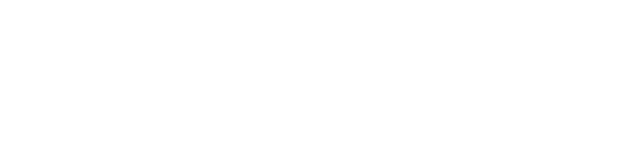
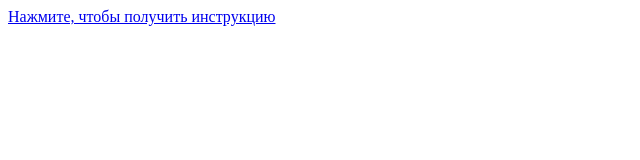
Before and after one commit to duvaka/pdf, a plain HTML site: page index.html in a window 1280 px wide. Shown: the whole page, without its empty margins (0-640 px from the left). Drawn offline with Linux system fonts and the light colour scheme.

Commit message:
Update index.html

```diff
--- a/index.html
+++ b/index.html
@@ -1,3 +1,3 @@
 <html>
-  <a href="%D0%98%D0%BD%D1%81%D1%82%D1%80%D1%83%D0%BA%D1%86%D0%B8%D1%8F%20%D0%A7%D0%B8%D1%81%D1%82%D0%BE%D0%B4%D0%B5%D0%B7_%D0%9A%D0%BE%D0%BD%D1%86%D0%B5%D0%BD%D1%82%D1%80%D0%B0%D1%82.pdf"/a>
+  <a href="%D0%98%D0%BD%D1%81%D1%82%D1%80%D1%83%D0%BA%D1%86%D0%B8%D1%8F%20%D0%A7%D0%B8%D1%81%D1%82%D0%BE%D0%B4%D0%B5%D0%B7_%D0%9A%D0%BE%D0%BD%D1%86%D0%B5%D0%BD%D1%82%D1%80%D0%B0%D1%82.pdf">Нажмите, чтобы получить инструкцию</a>
 </html>
```
